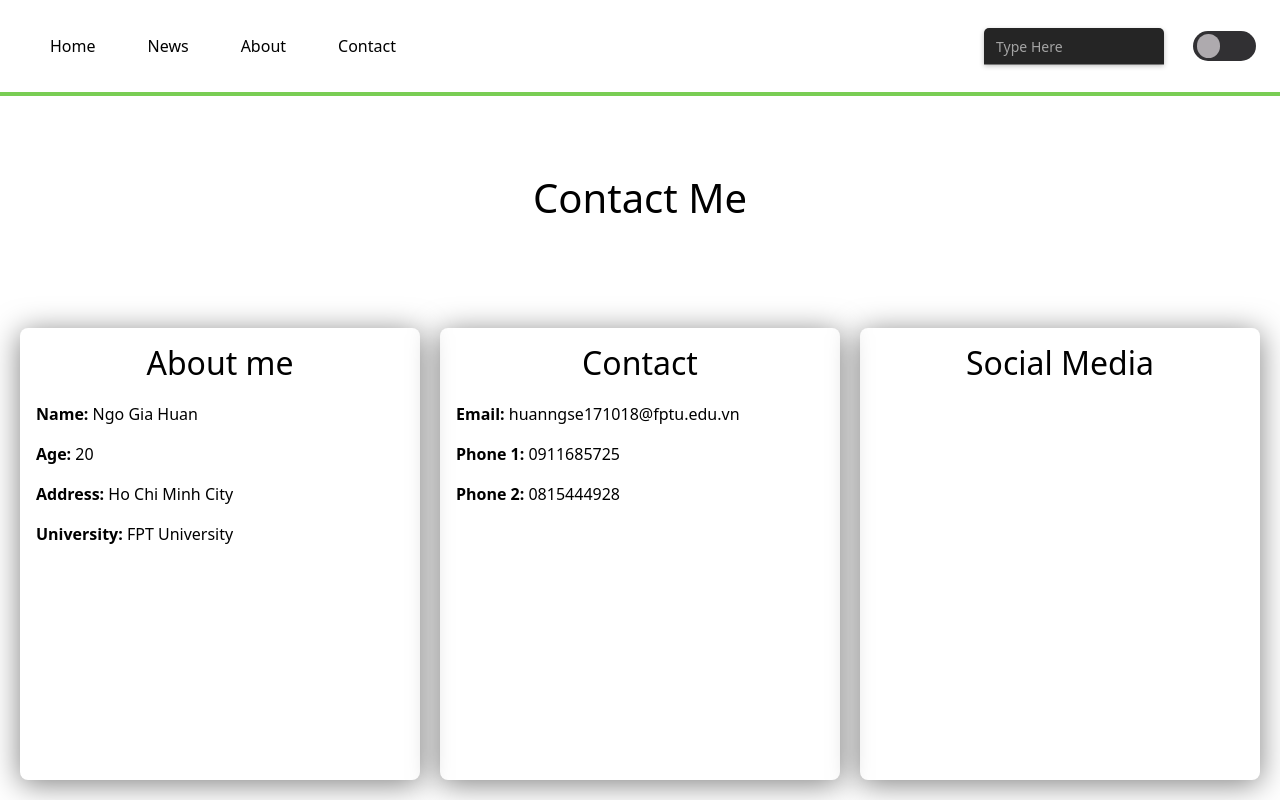
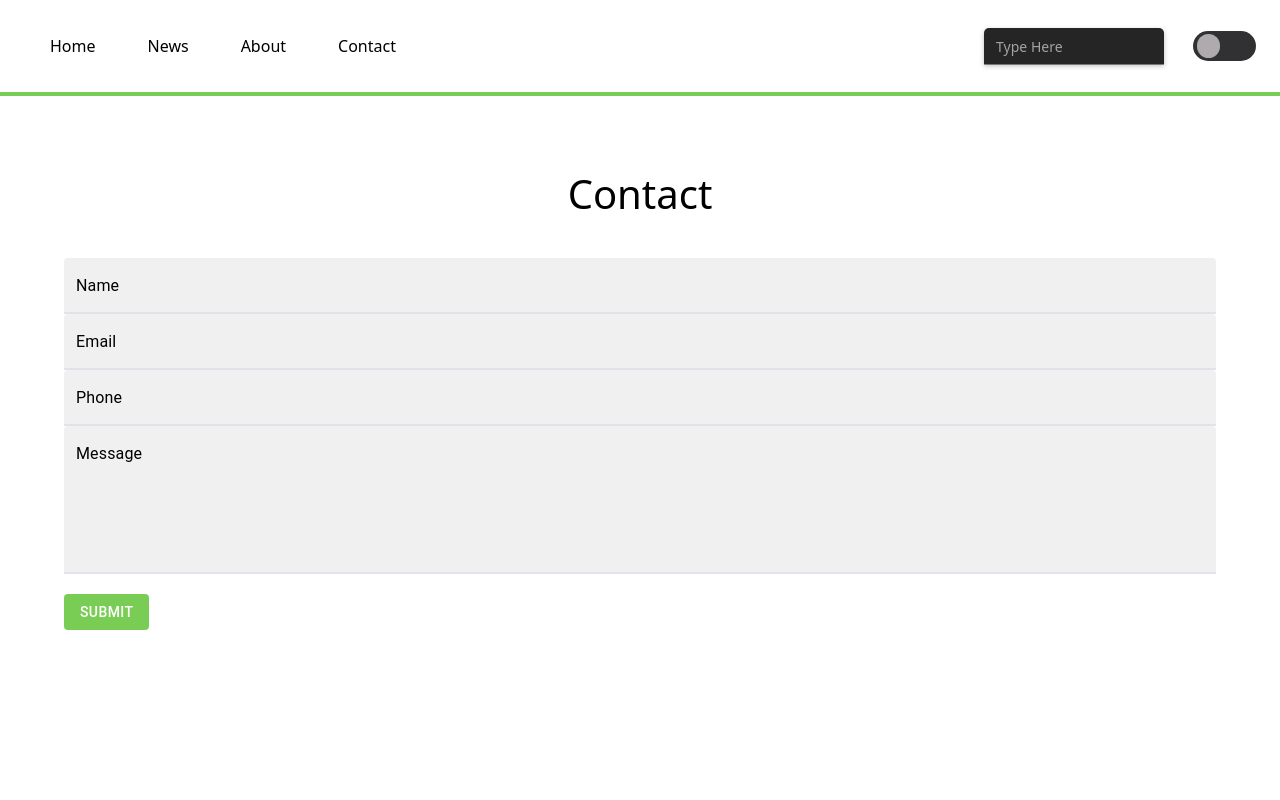
Before and after one commit to ngogiahuan/lab1, a React (Create React App) app: page /contact in a window 1280 px wide. Built offline with nearby package versions, Linux system fonts and the light colour scheme.

Commit message:
edit contact

```diff
--- a/package.json
+++ b/package.json
@@ -3,6 +3,9 @@
   "version": "0.1.0",
   "private": true,
   "dependencies": {
+    "@emotion/react": "^11.11.1",
+    "@emotion/styled": "^11.11.0",
+    "@mui/material": "^5.14.11",
     "@testing-library/jest-dom": "^5.17.0",
     "@testing-library/react": "^13.4.0",
     "@testing-library/user-event": "^13.5.0",
--- a/src/component/Contact/Contact.css
+++ b/src/component/Contact/Contact.css
@@ -1,83 +1,20 @@
 .contact-container {
-    min-height: 100vh;
-    padding-top: 97px;
+    display: flex;
+    flex-direction: column;
+    align-items: center;
+    justify-content: center;
+    width: 100vw;
     height: 100vh;
 }
 
 .contact-header {
-    width: 100%;
-    height: 30%;
-    display: flex;
-    justify-content: center;
-    align-items: center;
+    font-size: 2.5rem;
+    font-weight: 700;
+    text-align: center;
+    margin-bottom: 2rem;
 }
 
-.contact-body {
-    display: flex;
-    justify-content: center;
-    align-items: center;
-    flex-direction: row;
-    padding: 20px;
-    height: 70%;
-    gap: 20px;
+.submit-btn {
+    background-color: #79CD55 !important;
+    box-shadow: none !important;
 }
-
-.contact-element {
-    height: 100%;
-    width: 33%;
-    padding: 16px;
-    border-radius: 8px;
-    box-shadow: 0px 4px 30px rgba(0, 0, 0, 0.5);
-}
-
-.contact-element h2 {
-    text-align: center;
-    margin-bottom: 20px;
-
-}
-
-.element-header {}
-
-#social-media {
-    display: flex;
-    justify-content: center;
-    gap: 40px;
-}
-
-.element-body a {
-    color: #fff;
-    text-decoration: none;
-    font-size: 40px;
-}
-
-.element-body a:hover {
-    cursor: pointer;
-}
-
-
-.element-body p {
-    font-weight: 800;
-}
-
-.element-body>p>span {
-    font-weight: 500;
-}
-
-#fblink:hover {
-    color: #15a3fa;
-}
-
-#iglink:hover {
-    background-image: radial-gradient(circle at 30% 107%, #fdf497 0%, #fdf497 5%, #fd5949 45%, #d6249f 60%, #285AEB 90%);
-    color: transparent;
-    -webkit-background-clip: text;
-    background-clip: text;
-}
-
-#linkedinlink:hover {
-    color: #0a66c2;
-}
-
-#githublink:hover {
-    opacity: 0.8;
-}
--- a/src/component/Contact/Contact.js
+++ b/src/component/Contact/Contact.js
@@ -1,40 +1,111 @@
 import React from 'react'
 import './Contact.css'
 import { ThemeContext } from '../ThemeContext'
+import { Button, Container, FormControl, Grid, TextField } from '@mui/material';
+import { createTheme, ThemeProvider, useTheme } from '@mui/material/styles';
+import { useState } from 'react';
+
+const customTheme = (outerTheme) =>
+    createTheme({
+        palette: {
+            mode: outerTheme.palette.mode,
+        },
+        components: {
+            MuiTextField: {
+                styleOverrides: {
+                    root: {
+                        '--TextField-brandBorderColor': '#E0E3E7',
+                        '--TextField-brandBorderHoverColor': '#B2BAC2',
+                        '--TextField-brandBorderFocusedColor': '#79CD55',
+                        '& label.Mui-focused': {
+                            color: 'var(--TextField-brandBorderFocusedColor)',
+                        },
+                    },
+                },
+            },
+
+            MuiFilledInput: {
+                styleOverrides: {
+                    root: {
+                        '&:before, &:after': {
+                            borderBottom: '2px solid var(--TextField-brandBorderColor)',
+                        },
+                        '&:hover:not(.Mui-disabled, .Mui-error):before': {
+                            borderBottom: '2px solid var(--TextField-brandBorderHoverColor)',
+                        },
+                        '&.Mui-focused:after': {
+                            borderBottom: '2px solid var(--TextField-brandBorderFocusedColor)',
+                        },
+                    },
+                },
+            },
+        },
+    });
 
 export default function Contact() {
-    const { theme } = React.useContext(ThemeContext);
+    const { theme, dark } = React.useContext(ThemeContext);
+    const outerTheme = useTheme();
+
+    const containerBorderStyle = dark ? '2px solid #E0E3E7' : 'none';
+    const containerBorderRadius = dark ? '10px' : '0px';
+
+    // State for form fields
+    const [formData, setFormData] = useState({
+        name: '',
+        email: '',
+        phone: '',
+        message: '',
+    });
+
+    // Function to handle form submission
+    const handleSubmit = (e) => {
+        e.preventDefault();
+        // Here, you can perform actions with formData, e.g., send it to a server.
+        console.log(formData);
+        // Reset the form fields if needed
+        setFormData({
+            name: '',
+            email: '',
+            phone: '',
+            message: '',
+        });
+    };
+
+    // Handle input changes
+    const handleInputChange = (e) => {
+        const { name, value } = e.target;
+        setFormData({
+            ...formData,
+            [name]: value,
+        });
+    };
+
     return (
         <div className="contact-container" style={{ backgroundColor: theme.backgroundColor, color: theme.color }}>
-            <div className="contact-header"><h1>Contact Me</h1></div>
-            <div className="contact-body">
-                <div className="contact-element">
-                    <div className="element-header"><h2>About me</h2></div>
-                    <div className="element-body">
-                        <p>Name: <span>Ngo Gia Huan</span></p>
-                        <p>Age: <span>20</span></p>
-                        <p>Address: <span>Ho Chi Minh City</span></p>
-                        <p>University: <span>FPT University</span></p>
-                    </div>
-                </div>
-                <div className="contact-element">
-                    <div className="element-header"><h2>Contact</h2></div>
-                    <div className="element-body">
-                        <p>Email: <span>huanngse171018@fptu.edu.vn</span></p>
-                        <p>Phone 1: <span>0911685725</span></p>
-                        <p>Phone 2: <span>0815444928</span></p>
-                    </div>
-                </div>
-                <div className="contact-element">
-                    <div className="element-header"><h2>Social Media</h2></div>
-                    <div className="element-body" id='social-media'>
-                        <p><a href="https://www.facebook.com/huan.gia.69/" target="_blank" id='fblink'><i class="fa-brands fa-facebook"></i></a></p>
-                        <p><a href="https://www.instagram.com/ngogia.huan/" target="_blank" id='iglink'><i class="fa-brands fa-instagram"></i></a></p>
-                        <p><a href="https://www.linkedin.com/in/huan-ngo-9b0b3b1b2/" target="_blank" id='linkedinlink'><i class="fa-brands fa-linkedin"></i></a></p>
-                        <p><a href="https://github.com/ngogiahuan" target="_blank" id='githublink'><i class="fa-brands fa-github"></i></a></p>
-                    </div>
-                </div>
-            </div>
+            <div className="contact-header"><h1>Contact</h1></div>
+            <Container style={{ border: containerBorderStyle, borderRadius: containerBorderRadius }}>
+                <form onSubmit={handleSubmit}>
+                    <ThemeProvider theme={customTheme(outerTheme)}>
+                        <TextField id="filled-basic" label="Name" variant="filled" fullWidth className='textfield' name='name'
+                            value={formData.name} onChange={handleInputChange}
+                            inputProps={{ style: { color: theme.color } }} InputLabelProps={{ style: { color: theme.color } }}
+                        />
+                        <TextField id="filled-basic" label="Email" variant="filled" fullWidth className='textfield' name='email' value={formData.email} onChange={handleInputChange}
+                            inputProps={{ style: { color: theme.color } }} InputLabelProps={{ style: { color: theme.color } }}
+                        />
+                        <TextField id="filled-basic" label="Phone" variant="filled" fullWidth className='textfield' name='phone' value={formData.phone} onChange={handleInputChange}
+                            inputProps={{ style: { color: theme.color } }} InputLabelProps={{ style: { color: theme.color } }}
+                        />
+                        <TextField id="filled-basic" label="Message" variant="filled" fullWidth multiline rows={5}
+                            name='message' value={formData.message} onChange={handleInputChange}
+                            className='textfield'
+                            inputProps={{ style: { color: theme.color } }} InputLabelProps={{ style: { color: theme.color } }}
+                            sx={{ marginBottom: '20px' }}
+                        />
+                    </ThemeProvider>
+                    <Button variant="contained" className='submit-btn' type='submit'>Submit</Button>
+                </form>
+            </Container>
         </div >
     )
 }
```
Also changed, not shown: 1 other file (tests, documents, lock files or other folders).
